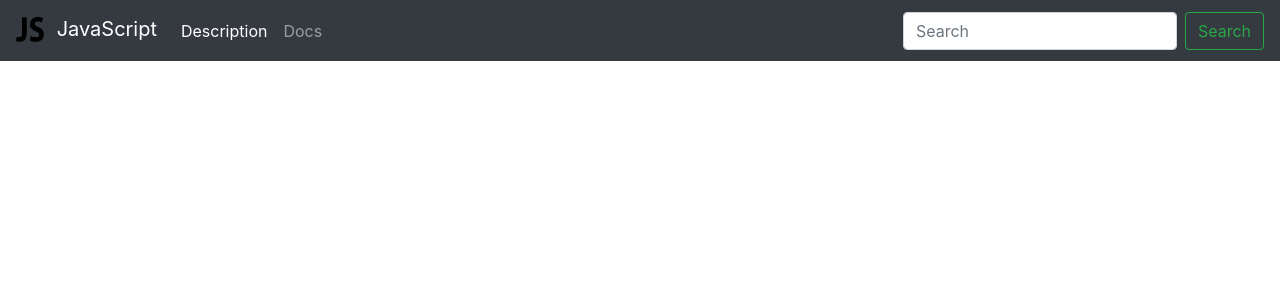
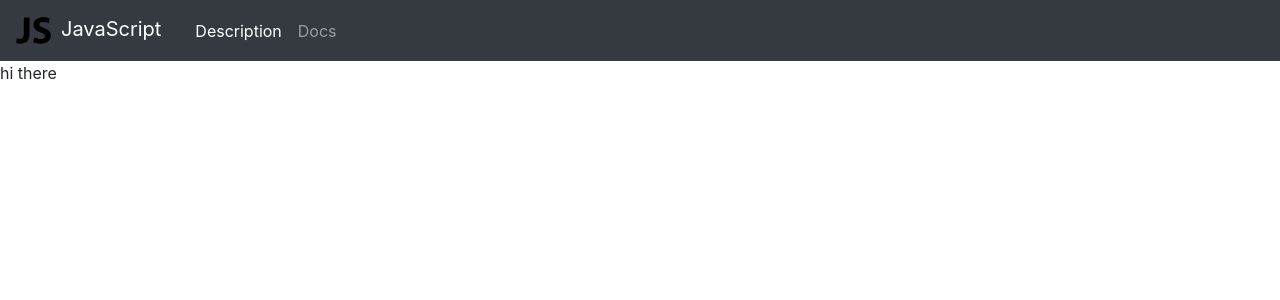
Before and after one commit to hadihabibi1999/web.js, a React (Create React App) app: page /description in a window 1280 px wide. Shown: the top 300 px of the page. Built offline with nearby package versions, Linux system fonts and the light colour scheme.

Commit message:
navbar-router

```diff
--- a/package.json
+++ b/package.json
@@ -5,6 +5,7 @@
   "dependencies": {
     "bootstrap": "^4.3.1",
     "react": "^16.8.6",
+    "react-bootstrap": "^1.0.0-beta.8",
     "react-dom": "^16.8.6",
     "react-router": "^5.0.0",
     "react-router-dom": "^5.0.0",
--- a/src/App.js
+++ b/src/App.js
@@ -1,12 +1,12 @@
 import React from 'react';
 import Navbar from "./navbar";
-
+import routing from './navbar';
 
  export default class App extends React.Component {
   render() {
     return (
       <div>
-        <Navbar/>
+       {routing}
       </div>
      );
   }
--- /dev/null
+++ b/src/components/description.js
@@ -0,0 +1,13 @@
+
+import React, { Component } from 'react';
+class Description extends Component {
+    render() {
+        return (
+            <div>
+                <span>hi there</span>
+            </div>
+         );
+    }
+}
+
+export default Description;
--- a/src/navbar.js
+++ /dev/null
@@ -1,42 +0,0 @@
-import React from 'react';
-import "bootstrap/dist/css/bootstrap.min.css";
-import './index.css'
-import { Route, Link, BrowserRouter as Router } from 'react-router-dom'
-import Docs from './docs'
-
-
-
-class Navbar extends React.Component {
-
-  render() {
-
-    return (
-    <div>
-           <Router>
-<nav className="navbar navbar-expand-lg navbar-dark bg-dark">
-  <a className="navbar-brand" href="#">
-  <img style={{width:35,height:35,paddingRight:7,paddingBottom:2}}src={require('./images/js.png')}/>  JavaScript</a>
-
-
-  <div className="collapse navbar-collapse" >
-    <ul className="navbar-nav mr-auto">
-      <li className="nav-item active">
-        <a className="nav-link" href="#">Description<span className="sr-only">(current)</span></a>
-      </li>
-      <li className="nav-item">
-      <Link className='nav-link' to='/docs'>Docs</Link>
-      </li>
-    </ul>
-    <form className="form-inline my-2 my-lg-0">
-      <input className="form-control mr-sm-2" type="search" placeholder="Search" aria-label="Search"/>
-      <button className="btn btn-outline-success my-2 my-sm-0" type="submit">Search</button>
-    </form>
-  </div>
-</nav>
-</Router>
-     </div>
-     );
-  }
-}
-
-export default Navbar;
--- /dev/null
+++ b/src/navbar.jsx
@@ -0,0 +1,28 @@
+
+import React from 'react'
+import './index.css'
+import { Route, Link, BrowserRouter as Router } from 'react-router-dom'
+import 'bootstrap/dist/css/bootstrap.css'
+import Docs from './components/docs'
+import Description from './components/description'
+
+const routing = (
+  <Router>
+    <div>
+    <nav class="navbar navbar-expand-lg navbar-dark bg-dark">
+    <a class="navbar-brand" href="#"><img src={require('./images/js.png')} style={{width:35,height:35}}/><span style={{padding:10}}>JavaScript</span></a>
+      <ul className='navbar-nav'>
+        <li className='nav-item active'>
+          <Link className='nav-link' to="/description">Description</Link>
+        </li>
+        <li class="nav-item">
+          <Link class="nav-link" to="/docs">Docs</Link>
+        </li>
+        </ul>
+     </nav>
+      <Route path="/docs" component={Docs} />
+      <Route path="/description" component={Description} />
+    </div>
+  </Router>
+)
+export default routing;
```
Also changed, not shown: src/rout.js (deleted, +0 -29 lines), src/components/docs.js (renamed from src/docs.js), 1 other file (tests, documents, lock files or other folders).
